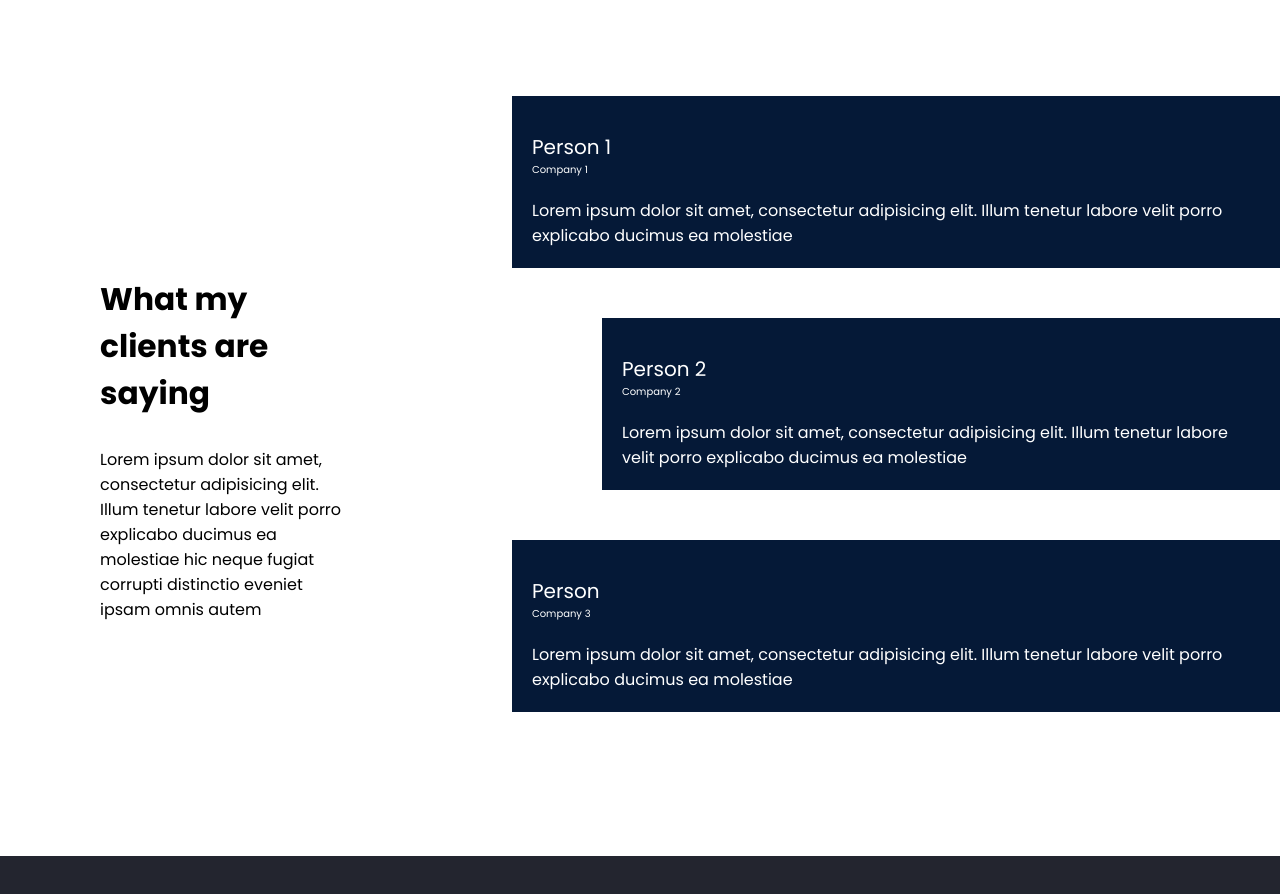
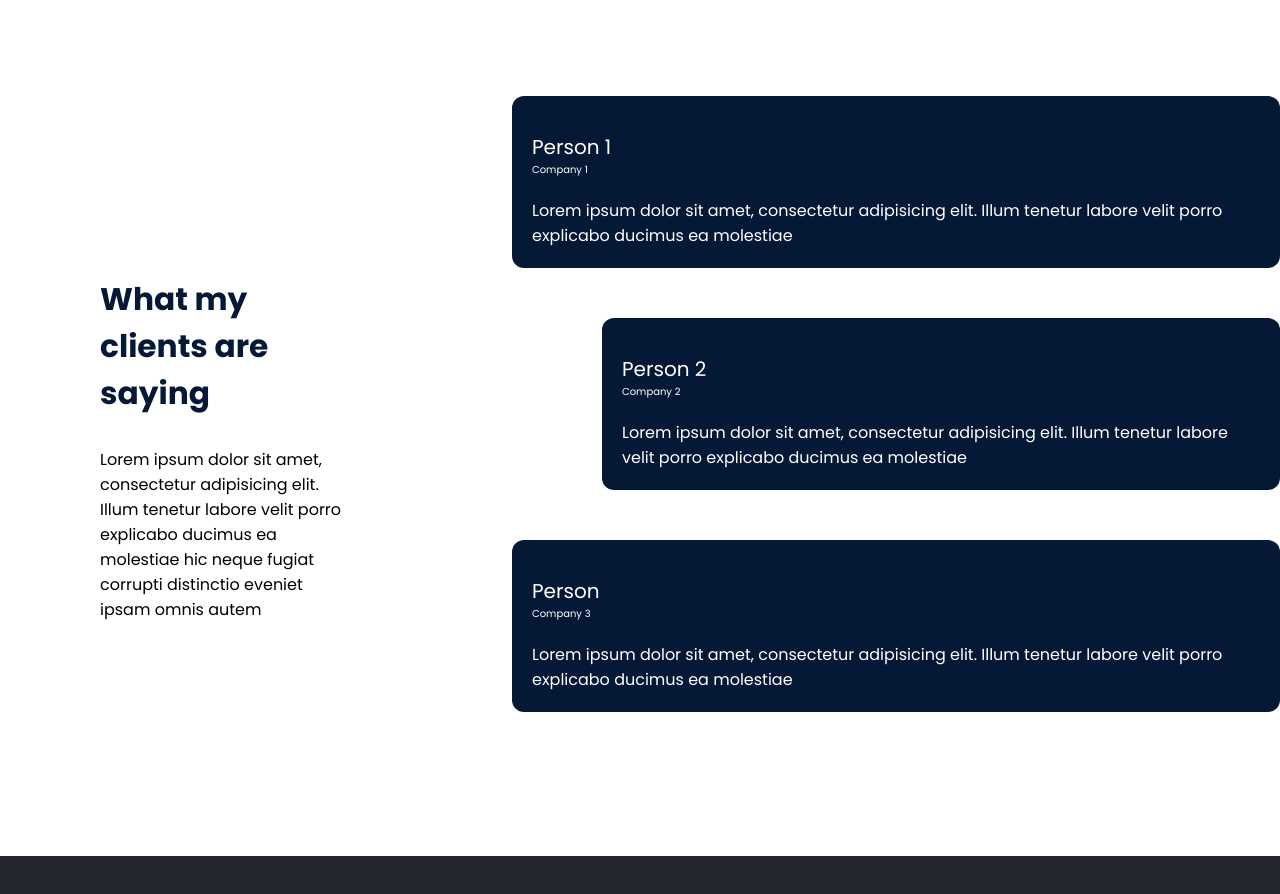
Before and after one commit to pandasoft0/react-portfolio, a React (Create React App) app: page / in a window 1280 px wide. Shown: the part 1290-2184 px from the top of the page. Built offline with nearby package versions, Linux system fonts and the light colour scheme.

Commit message:
Update TestimonialElements.js

```diff
--- a/src/components/Testimonial/TestimonialElements.js
+++ b/src/components/Testimonial/TestimonialElements.js
@@ -40,6 +40,7 @@ export const LeftTestimonial = styled.div`
 export const LeftTestimonialHeading = styled.h1`
     font-size: 3.125rem;
     margin-bottom: 3rem;
+    color: #051937;
 `
 
 export const LeftTestimonialSub = styled.p`
@@ -64,12 +65,12 @@ export const RightTestimonial = styled.div`
 `
 
 
-export const Testimonial1 = styled.div`
+export const Testimonial1 = styled.figure`
     background-color: #051937;
     padding: 2rem 2rem;
     margin-bottom: 5rem;
     margin-right: 0;
-
+    border-radius: 1.2rem;
 
 
     &:hover {
@@ -82,11 +83,12 @@ export const Testimonial1 = styled.div`
         margin: 2rem;
     }
 `
-export const Testimonial2 = styled.div`
+export const Testimonial2 = styled.figure`
     background-color: #051937;
     padding: 2rem 2rem;
     margin-left: 9rem;
     margin-bottom: 5rem;
+    border-radius: 1.2rem;
 
 
     &:hover {
@@ -103,9 +105,10 @@ export const Testimonial2 = styled.div`
         margin: 2rem;
     }
 `
-export const Testimonial3 = styled.div`
+export const Testimonial3 = styled.figure`
     background-color: #051937;
     padding: 2rem 2rem;
+    border-radius: 1.2rem;
 
 
     &:hover {
@@ -128,11 +131,11 @@ export const PersonCompany = styled.p`
     font-size: 1rem;
 `
 
-export const PersonName = styled.p`
+export const PersonName = styled.figcaption`
     font-size: 2rem;
 `
 
-export const RightTestimonialText = styled.p`
+export const RightTestimonialText = styled.blockquote`
     font-size: 1.6rem;
     padding-top: 2rem;
 `
```
